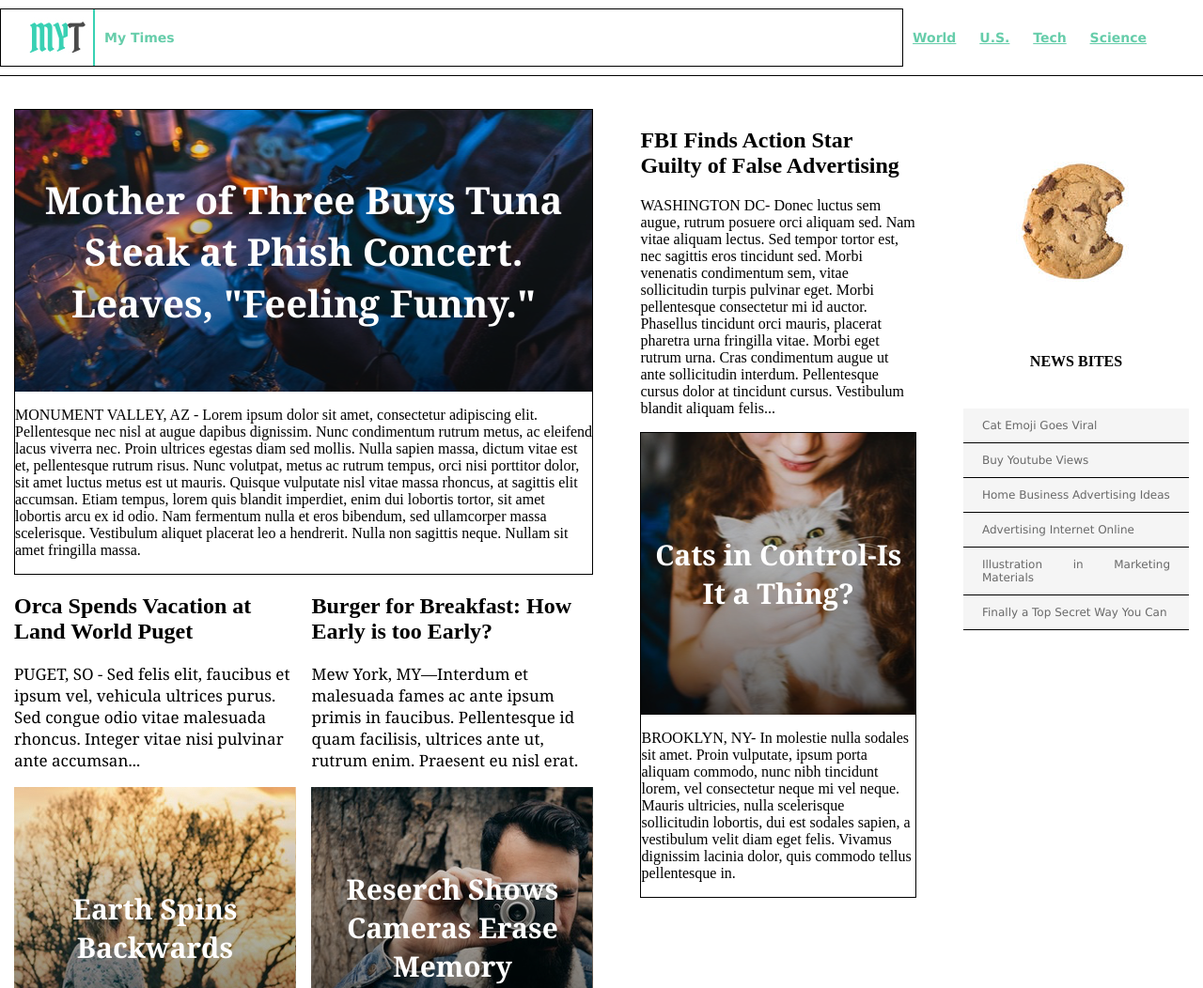
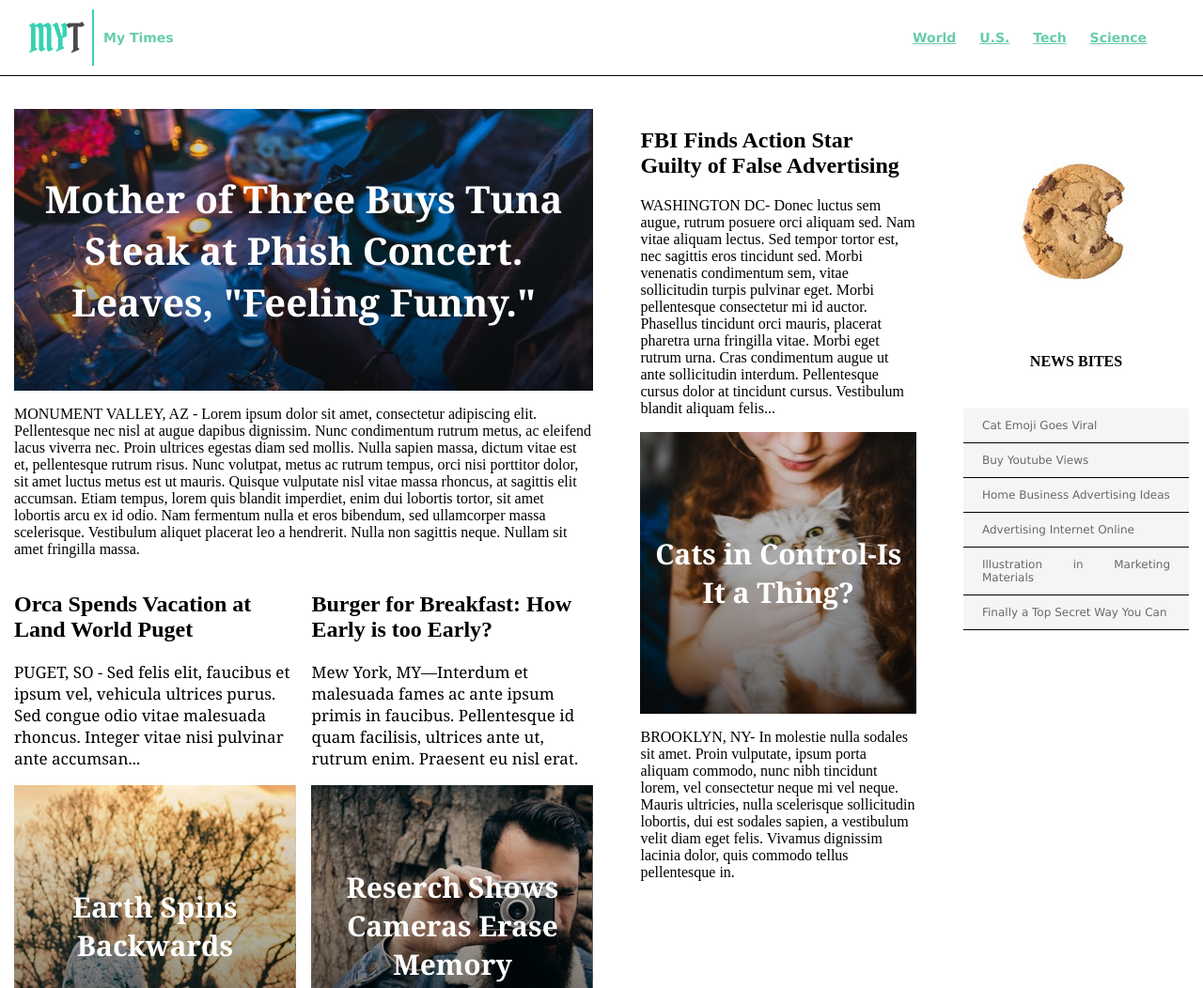
Before and after one commit to tharik401/mytimes, a plain HTML site: page index.html in a window 1280 px wide. Shown: the top 1052 px of the page at 94% size. Drawn offline with Linux system fonts and the light colour scheme.

Commit message:
border fixes

```diff
--- a/resources/css/style.css
+++ b/resources/css/style.css
@@ -21,7 +21,6 @@ header a{
 .logo{
   display: flex;
   align-items: center;
-  border: 1px solid black;
   flex-grow: 1;
   padding-left: 30px;
   color: MediumAquamarine;
@@ -54,10 +53,6 @@ nav span{
   flex-direction: column;
   width: 240px;
 }
-.narrative{
-  border: 1px solid black;
-}
-
 .imagemain{
   display: flex;
   text-align: center;
```
